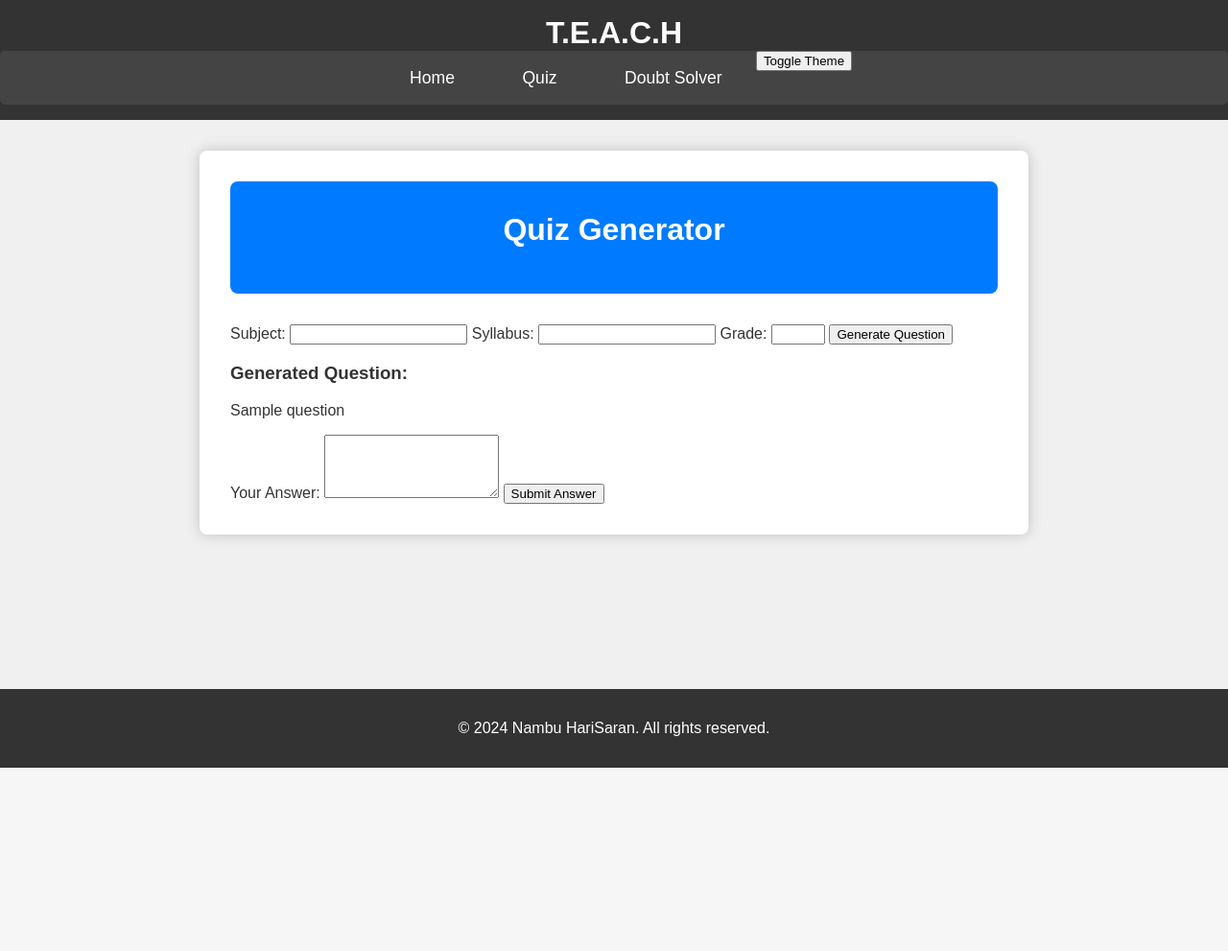
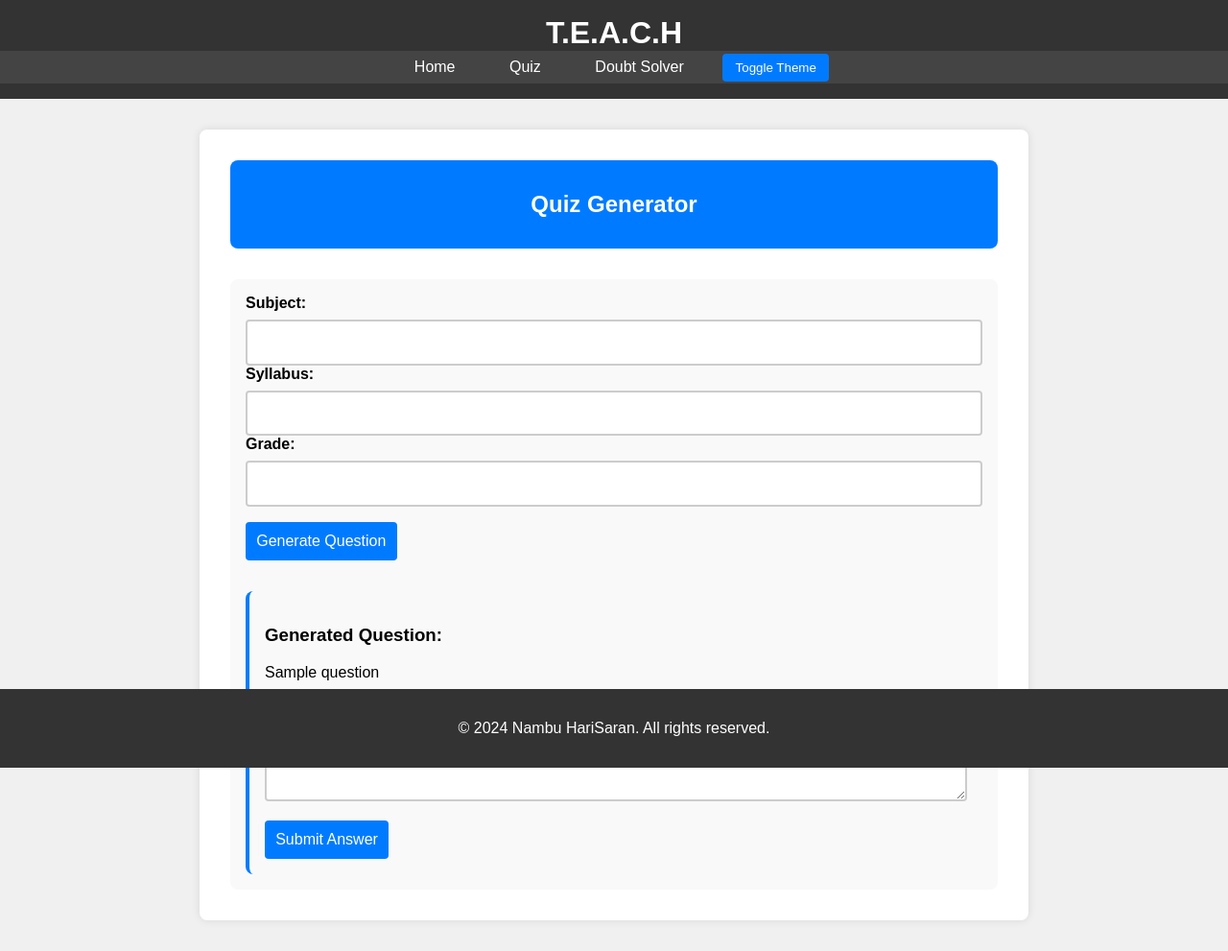
Before and after one commit to HARISARAN123/TEACH, a Flask app: template templates/quiz.html in a window 1280 px wide. Shown: the whole page at 96% size. Before the commit the page ends 800 px from the top, so only its background shows below. Run offline with Flask 3, Linux system fonts and the light colour scheme; the template is opened without the code that fills it: most values are stand-ins (such as "Sample title", 1, 10 or a date in 2020).

Commit message:
Update style.css

```diff
--- a/static/style.css
+++ b/static/style.css
@@ -1,10 +1,9 @@
-/* Basic Styles */
+/* Global Styles */
 body {
     font-family: Arial, sans-serif;
     margin: 0;
     padding: 0;
     background-color: #f0f0f0;
-    color: #333;
     transition: background-color 0.3s, color 0.3s;
 }
 
@@ -13,55 +12,47 @@ header {
     color: #fff;
     padding: 1em 0;
     text-align: center;
-    transition: background-color 0.3s, color 0.3s;
 }
 
 header h1 {
     margin: 0;
-    font-size: 2em;
-}
-
-header .theme-switcher {
-    background: #007BFF;
-    color: #fff;
-    border: none;
-    padding: 0.5em 1em;
-    cursor: pointer;
-    margin-top: 10px;
-    border-radius: 4px;
-    transition: background-color 0.3s;
-}
-
-header .theme-switcher:hover {
-    background: #0056b3;
 }
 
 nav ul {
     list-style: none;
     padding: 0;
-    display: flex;
-    justify-content: center;
+    text-align: center;
     background-color: #444;
     margin: 0;
-    border-radius: 5px;
 }
 
 nav ul li {
-    margin: 0;
+    display: inline;
+    margin: 0 10px;
 }
 
-nav ul li a {
+nav ul li a, nav ul li button {
     color: #fff;
     text-decoration: none;
-    display: block;
-    padding: 1em 2em;
+    padding: 0.5em 1em;
+    display: inline-block;
+    border: none;
+    background: none;
+    cursor: pointer;
+    border-radius: 4px;
     transition: background-color 0.3s, color 0.3s;
-    font-size: 1.1em;
 }
 
 nav ul li a:hover {
+    background-color: #555;
+}
+
+nav ul li button {
     background-color: #007BFF;
-    color: #fff;
+}
+
+nav ul li button:hover {
+    background-color: #0056b3;
 }
 
 .container {
@@ -69,9 +60,8 @@ nav ul li a:hover {
     margin: 2em auto;
     background-color: #fff;
     padding: 2em;
-    box-shadow: 0 0 15px rgba(0, 0, 0, 0.2);
+    box-shadow: 0 0 10px rgba(0, 0, 0, 0.1);
     border-radius: 8px;
-    transition: background-color 0.3s, color 0.3s;
 }
 
 .hero {
@@ -84,30 +74,68 @@ nav ul li a:hover {
 }
 
 .hero h2 {
-    margin: 0 0 0.5em 0;
-    font-size: 2em;
+    margin: 0;
 }
 
 .hero p {
     margin: 0;
-    font-size: 1.2em;
 }
 
-.info {
-    text-align: center;
-    margin-top: 2em;
+.info, .team-info {
+    margin-bottom: 2em;
 }
 
-.info p {
-    margin: 0.5em 0;
-    font-size: 1.2em;
+.profile img {
+    max-width: 150px;
+    border-radius: 50%;
 }
 
-.info img {
-    border-radius: 50%;
-    width: 150px;
-    height: 150px;
+.profile p {
+    margin: 0.5em 0;
+}
+
+.quiz-form, .doubt-form {
+    background-color: #f9f9f9;
+    padding: 1em;
+    border-radius: 8px;
+}
+
+form label {
     margin-top: 1em;
+    font-weight: bold;
+}
+
+form input, form textarea {
+    width: 100%;
+    padding: 0.8em;
+    margin-top: 0.5em;
+    border: 2px solid #ccc;
+    border-radius: 4px;
+    box-sizing: border-box;
+    font-size: 1em;
+}
+
+form button {
+    padding: 0.7em;
+    margin-top: 1em;
+    background-color: #007BFF;
+    color: #fff;
+    border: none;
+    border-radius: 4px;
+    cursor: pointer;
+    font-size: 1em;
+}
+
+form button:hover {
+    background-color: #0056b3;
+}
+
+.question, .answer {
+    margin-top: 2em;
+    padding: 1em;
+    background-color: #f9f9f9;
+    border-left: 4px solid #007BFF;
+    border-radius: 8px;
 }
 
 footer {
```
Also changed, not shown: other parts of static/style.css (+25 -135 lines).
